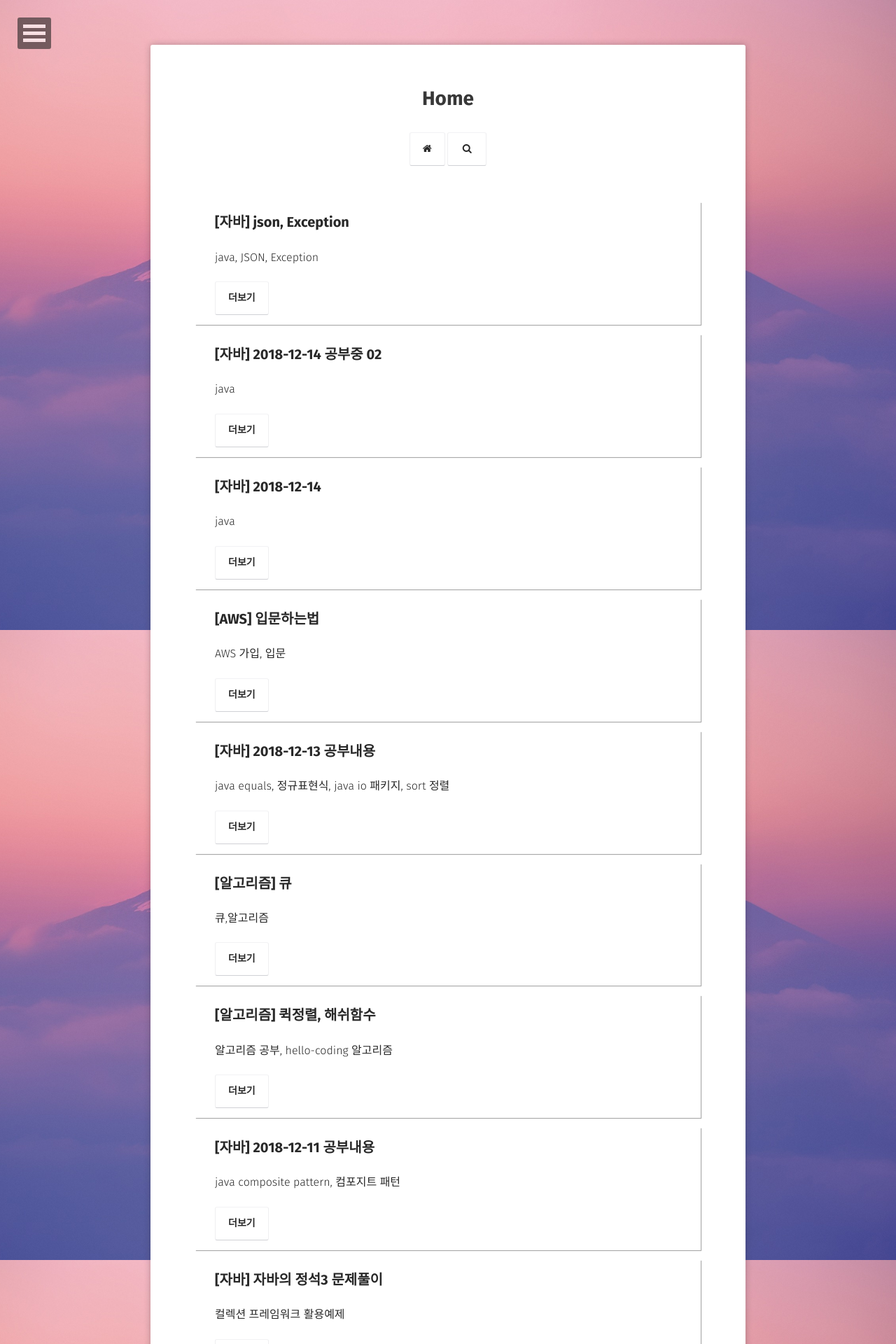
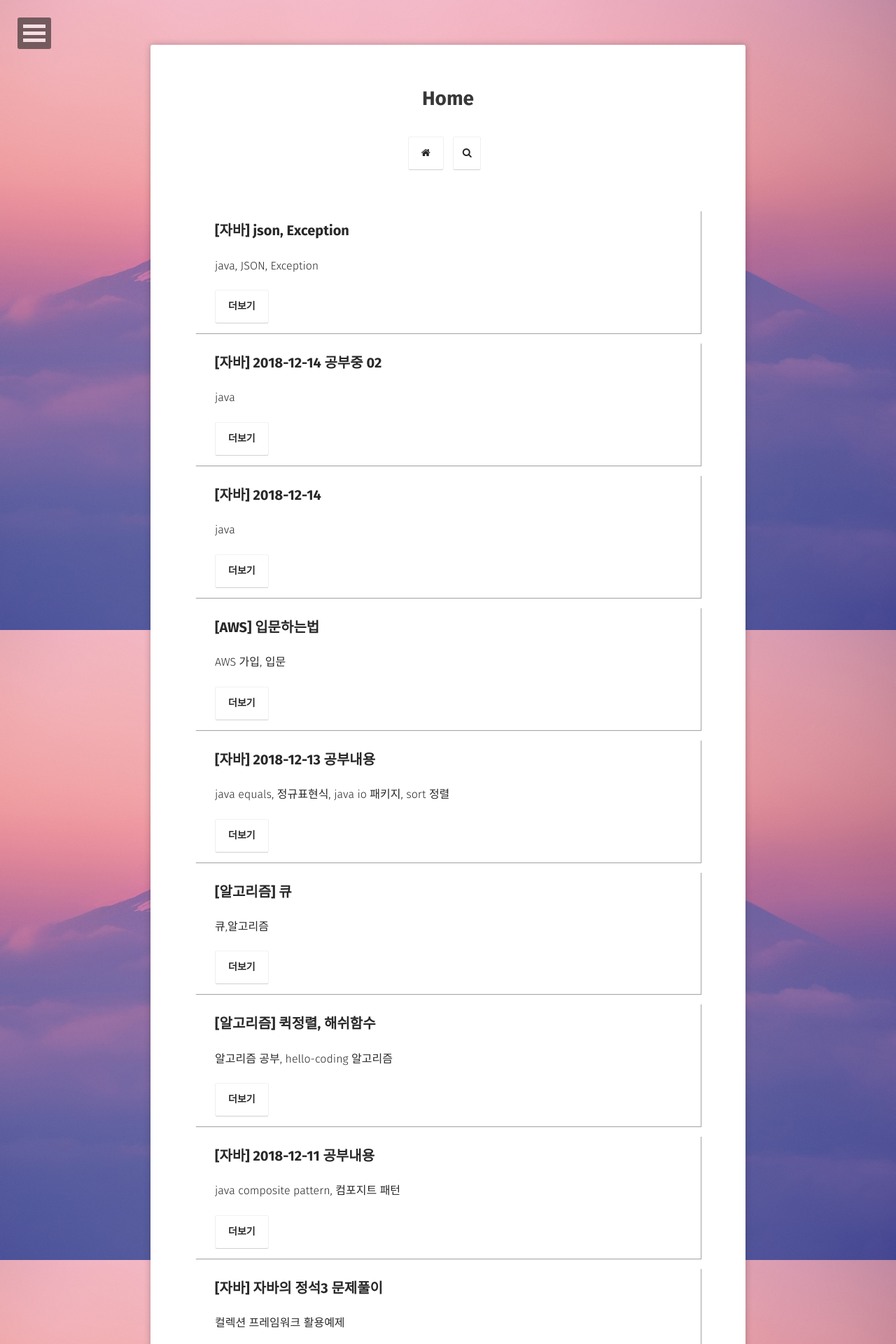
Before and after one commit to choiwono/choiwono.github.io, a Jekyll site: the page built from index.html, in a window 1280 px wide. Shown: the top 1920 px of the page at 70% size. Built offline with Jekyll 4.4.1, drawn with Linux system fonts in a browser that asks for light colours; some web fonts are replaced.

Commit message:
update_blog_1208

```diff
--- a/_includes/social-links.html
+++ b/_includes/social-links.html
@@ -1,6 +1,7 @@
-                    <hr class="hr-line">
+<a class="social-btn" href="/search/"><i class="fa fa-fw fa-search"></i></a>
+                    <!--<hr class="hr-line">
                     <h3 class="title" style="font-size:30px;">
-                        <a class="social-btn" href="/search/"><i class="fa fa-fw fa-search"></i></a>
+
                         {% if site.email %}<a class="social-btn" href="mailto:{{ site.email }}" target="_blank" rel="noopener noreferrer"><i class="fa fa-fw fa-envelope-square"></i></a>{% endif %}
                         {% if site.twitter %}<a class="social-btn" href="http://twitter.com/{{ site.twitter }}" target="_blank" rel="noopener noreferrer"><i class="fa fa-fw fa-twitter-square"></i></a>{% endif %}
                         {% if site.facebook %}<a class="social-btn" href="http://facebook.com/{{ site.facebook }}" target="_blank" rel="noopener noreferrer"><i class="fa fa-fw fa-facebook-square"></i></a>{% endif %}
@@ -26,4 +27,4 @@
                         {% if site.keybase %}<a class="social-btn" href="https://keybase.io/{{ site.keybase }}" target="_blank" rel="noopener noreferrer"><i class="fa fa-fw fa-key"></i></a>{% endif %}
                         {% if site.xmpp %}<a class="social-btn" href="xmpp:{{ site.xmpp }}" target="_blank" rel="noopener noreferrer"><i class="fa fa-fw fa-lightbulb-o"></i></a>{% endif %}
                         {% if site.hackernews %}<a class="social-btn" href="https://news.ycombinator.com/user?id={{ site.hackernews }}" target="_blank" rel="noopener noreferrer"><i class="fa fa-fw fa-hacker-news"></i></a>{% endif %}
-                  </h3>
+                  </h3>-->
--- a/_layouts/home.html
+++ b/_layouts/home.html
@@ -20,9 +20,7 @@
                     <a class="btn zoombtn" href="{{site.url}}">
                         <i class="fa fa-home"></i>
                     </a>
-                    <a class="btn zoombtn" href="/search/">
-                        <i class="fa fa-fw fa-search"></i>
-                    </a>
+                    {% include social-links.html %}
                 </div>
                 <div class="post-list">
                     {% for post in site.posts %}
```
